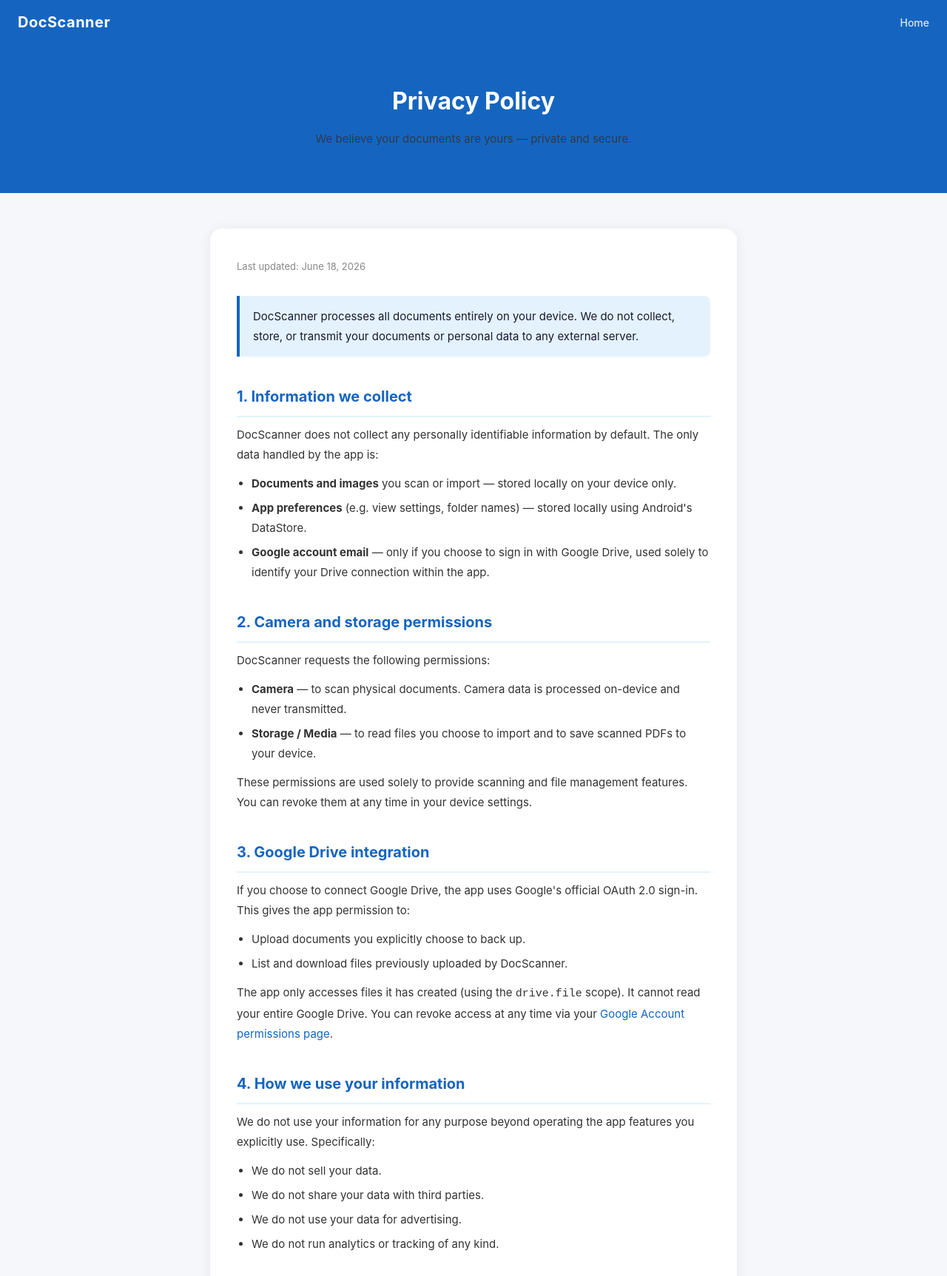
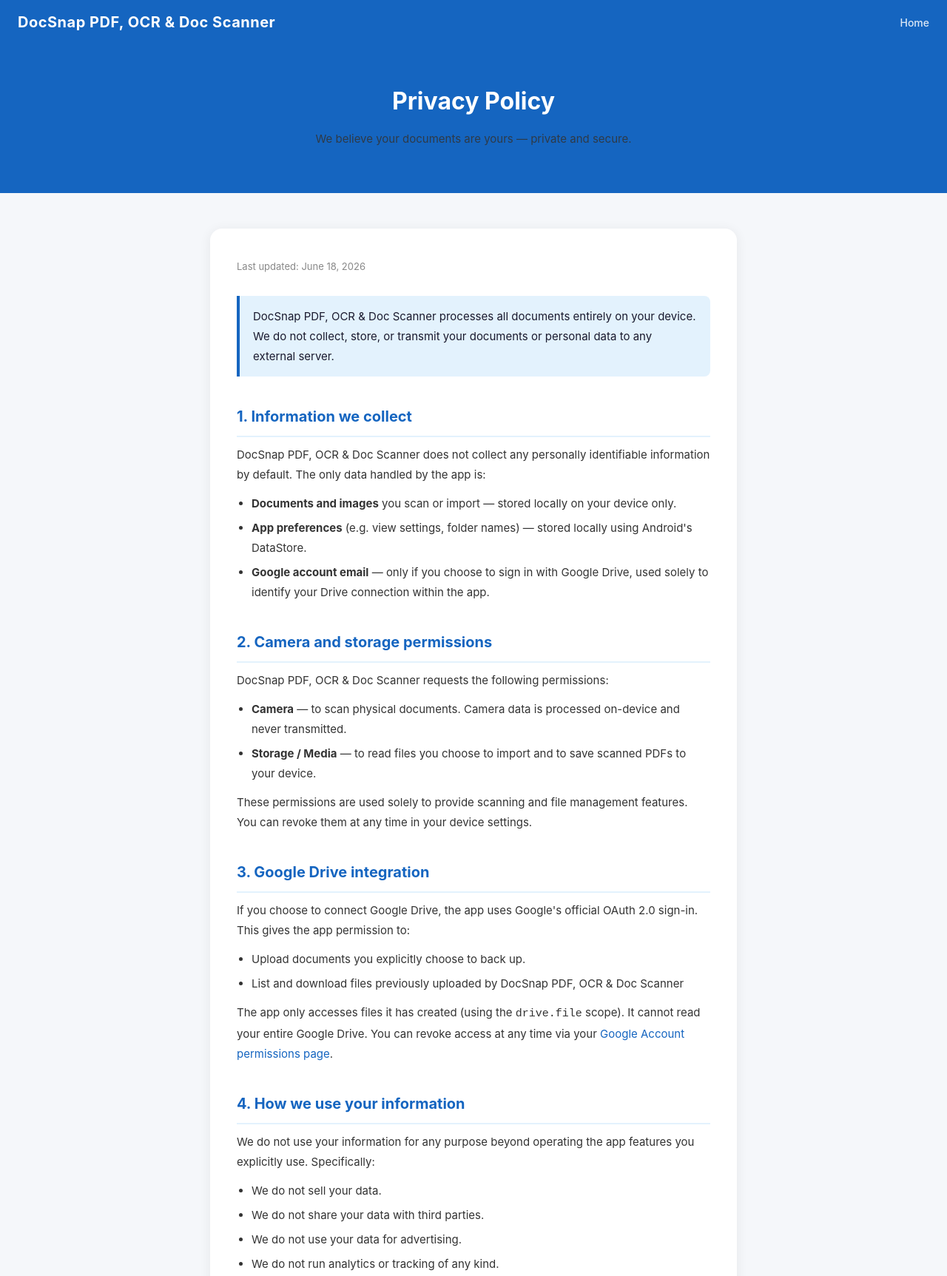
Before and after one commit to skhaan92/DocScanner, a plain HTML site: page docs/privacy.html in a window 1280 px wide. Shown: the top 1725 px of the page at 74% size. Drawn offline with Linux system fonts and the light colour scheme.

Commit message:
Update branding from DocScanner to DocSnap PDF, OCR & Doc Scanner

```diff
--- a/docs/privacy.html
+++ b/docs/privacy.html
@@ -102,7 +102,7 @@
 <body>
 
 <nav>
-  <a href="index.html" class="nav-brand">DocScanner</a>
+  <a href="index.html" class="nav-brand">DocSnap PDF, OCR & Doc Scanner</a>
   <div class="nav-links">
     <a href="index.html">Home</a>
   </div>
@@ -118,11 +118,11 @@
     <p class="updated">Last updated: June 18, 2026</p>
 
     <div class="highlight">
-      DocScanner processes all documents entirely on your device. We do not collect, store, or transmit your documents or personal data to any external server.
+      DocSnap PDF, OCR & Doc Scanner processes all documents entirely on your device. We do not collect, store, or transmit your documents or personal data to any external server.
     </div>
 
     <h2>1. Information we collect</h2>
-    <p>DocScanner does not collect any personally identifiable information by default. The only data handled by the app is:</p>
+    <p>DocSnap PDF, OCR & Doc Scanner does not collect any personally identifiable information by default. The only data handled by the app is:</p>
     <ul>
       <li><strong>Documents and images</strong> you scan or import — stored locally on your device only.</li>
       <li><strong>App preferences</strong> (e.g. view settings, folder names) — stored locally using Android's DataStore.</li>
@@ -130,7 +130,7 @@
     </ul>
 
     <h2>2. Camera and storage permissions</h2>
-    <p>DocScanner requests the following permissions:</p>
+    <p>DocSnap PDF, OCR & Doc Scanner requests the following permissions:</p>
     <ul>
       <li><strong>Camera</strong> — to scan physical documents. Camera data is processed on-device and never transmitted.</li>
       <li><strong>Storage / Media</strong> — to read files you choose to import and to save scanned PDFs to your device.</li>
@@ -141,7 +141,7 @@
     <p>If you choose to connect Google Drive, the app uses Google's official OAuth 2.0 sign-in. This gives the app permission to:</p>
     <ul>
       <li>Upload documents you explicitly choose to back up.</li>
-      <li>List and download files previously uploaded by DocScanner.</li>
+      <li>List and download files previously uploaded by DocSnap PDF, OCR & Doc Scanner</li>
     </ul>
     <p>The app only accesses files it has created (using the <code>drive.file</code> scope). It cannot read your entire Google Drive. You can revoke access at any time via your <a href="https://myaccount.google.com/permissions" target="_blank" rel="noopener">Google Account permissions page</a>.</p>
 
@@ -159,10 +159,10 @@
     <p>If you enable cloud backup, your files are stored in your own Google Drive account, subject to Google's privacy policy and security practices.</p>
 
     <h2>6. Data retention</h2>
-    <p>Your documents remain on your device until you delete them. Uninstalling DocScanner removes all locally stored app data. Cloud-backed files in your Google Drive are not automatically deleted on uninstall — you can manage them directly in Google Drive.</p>
+    <p>Your documents remain on your device until you delete them. Uninstalling DocSnap PDF, OCR & Doc Scanner removes all locally stored app data. Cloud-backed files in your Google Drive are not automatically deleted on uninstall — you can manage them directly in Google Drive.</p>
 
     <h2>7. Children's privacy</h2>
-    <p>DocScanner is not directed at children under the age of 13. We do not knowingly collect any information from children. If you believe a child has provided personal information through the app, please contact us so we can address it.</p>
+    <p>DocSnap PDF, OCR & Doc Scanner is not directed at children under the age of 13. We do not knowingly collect any information from children. If you believe a child has provided personal information through the app, please contact us so we can address it.</p>
 
     <h2>8. Changes to this policy</h2>
     <p>We may update this Privacy Policy from time to time. Any changes will be posted on this page with an updated date. Continued use of the app after changes constitutes acceptance of the updated policy.</p>
```
